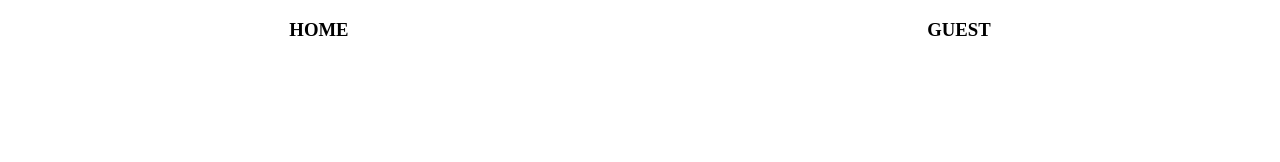
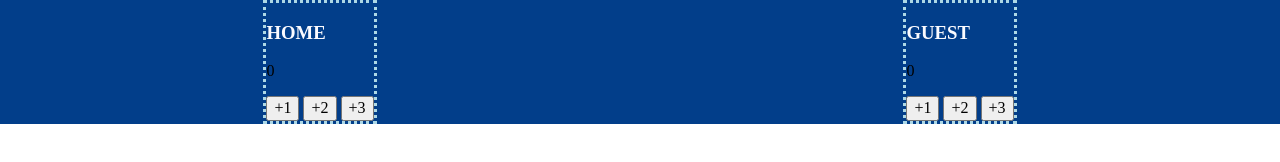
Before and after one commit to anonmouse1/game-scoreboard, a plain HTML site: page index.html in a window 1280 px wide. Drawn offline with nearby package versions, Linux system fonts and the light colour scheme.

Commit message:
css begin

```diff
--- a/index.css
+++ b/index.css
@@ -1,8 +1,17 @@
 body {
-    margin: 0;
+  margin: 0;
 }
 
 .container {
-    display: flex;
-    justify-content: space-around;
+  display: flex;
+  justify-content: space-around;
+  background-color: #023e8a;
 }
+
+h3 {
+  color: #fbfbff;
+}
+
+.blue-border {
+  border: lightblue dotted 3px;
+}
--- a/index.html
+++ b/index.html
@@ -8,15 +8,23 @@
   </head>
   <body>
     <div class="container">
-      <div>
+      <div class="blue-border">
         <h3>HOME</h3>
         <p id="home-score"></p>
-        <div id="home-buttons"></div>
+        <div id="home-buttons">
+          <button id="home-plus-one">+1</button>
+          <button id="home-plus-two">+2</button>
+          <button id="home-plus-three">+3</button>
+        </div>
       </div>
-      <div>
+      <div class="blue-border">
         <h3>GUEST</h3>
-        <div id="guest-buttons"></div>
         <p id="guest-score"></p>
+        <div id="guest-buttons">
+          <button id="guest-plus-one">+1</button>
+          <button id="guest-plus-two">+2</button>
+          <button id="guest-plus-three">+3</button>
+        </div>
       </div>
     </div>
     <script src="index.js"></script>
--- a/index.js
+++ b/index.js
@@ -0,0 +1,7 @@
+let homeScore = document.getElementById("home-score");
+
+let guestScore = document.getElementById("guest-score");
+
+/* initialise values */
+homeScore.textContent = 0;
+guestScore.textContent = 0;
```
